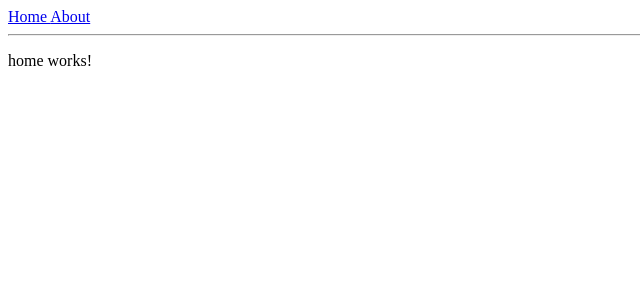
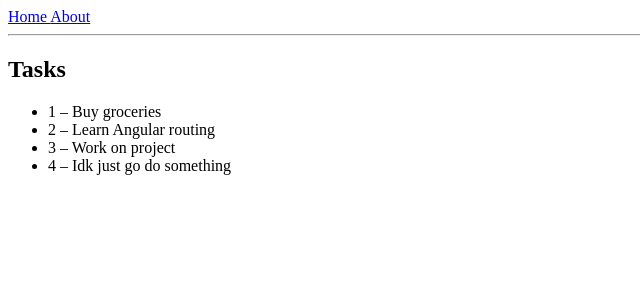
Before and after one commit to harry3574/taskboard-pro, an Angular app: page / in a window 1280 px wide. Shown: the top 300 px of the page, without its empty margins (0-640 px from the left). Built offline with nearby package versions, Linux system fonts and the light colour scheme.

Commit message:
added service

```diff
--- a/src/app/home/home.component.html
+++ b/src/app/home/home.component.html
@@ -1 +1,7 @@
-<p>home works!</p>
+<h2>Tasks</h2>
+
+<ul>
+  <li *ngFor="let task of tasks$ | async">
+    {{ task.id }} – {{ task.title }}
+  </li>
+</ul>
--- a/src/app/home/home.component.ts
+++ b/src/app/home/home.component.ts
@@ -1,11 +1,18 @@
-import { Component } from '@angular/core';
+import { Component, inject } from '@angular/core';
+import { CommonModule } from '@angular/common';
+import { TaskService } from '../services/task.service';
+
 
 @Component({
   selector: 'app-home',
-  imports: [],
+  standalone: true,
+  imports: [CommonModule],
   templateUrl: './home.component.html',
-  styleUrl: './home.component.css'
+  styleUrls: ['./home.component.css']
 })
 export class HomeComponent {
 
+  private taskService = inject(TaskService);
+
+  tasks$ = this.taskService.getTasks();
 }
--- /dev/null
+++ b/src/app/services/task.service.ts
@@ -0,0 +1,24 @@
+import { Injectable } from '@angular/core';
+import { Observable, of } from 'rxjs';
+
+export interface Task {
+  id: number;
+  title: string;
+}
+
+@Injectable({
+  providedIn: 'root'
+})
+export class TaskService {
+
+  private tasks: Task[] = [
+    { id: 1, title: 'Buy groceries' },
+    { id: 2, title: 'Learn Angular routing' },
+    { id: 3, title: 'Work on project' },
+    { id: 4, title: 'Idk just go do something'}
+  ];
+
+  getTasks(): Observable<Task[]> {
+    return of(this.tasks);
+  }
+}
```
Also changed, not shown: 1 other file (tests, documents, lock files or other folders).
